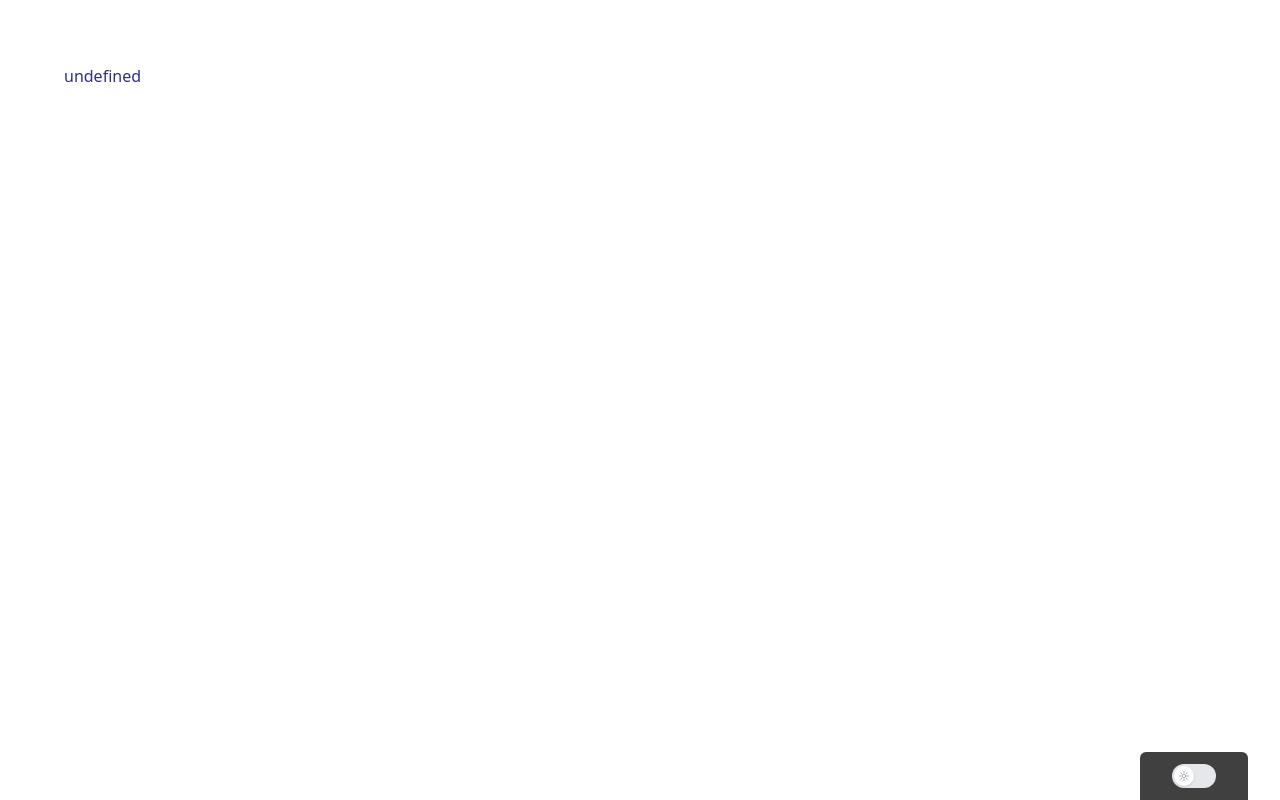
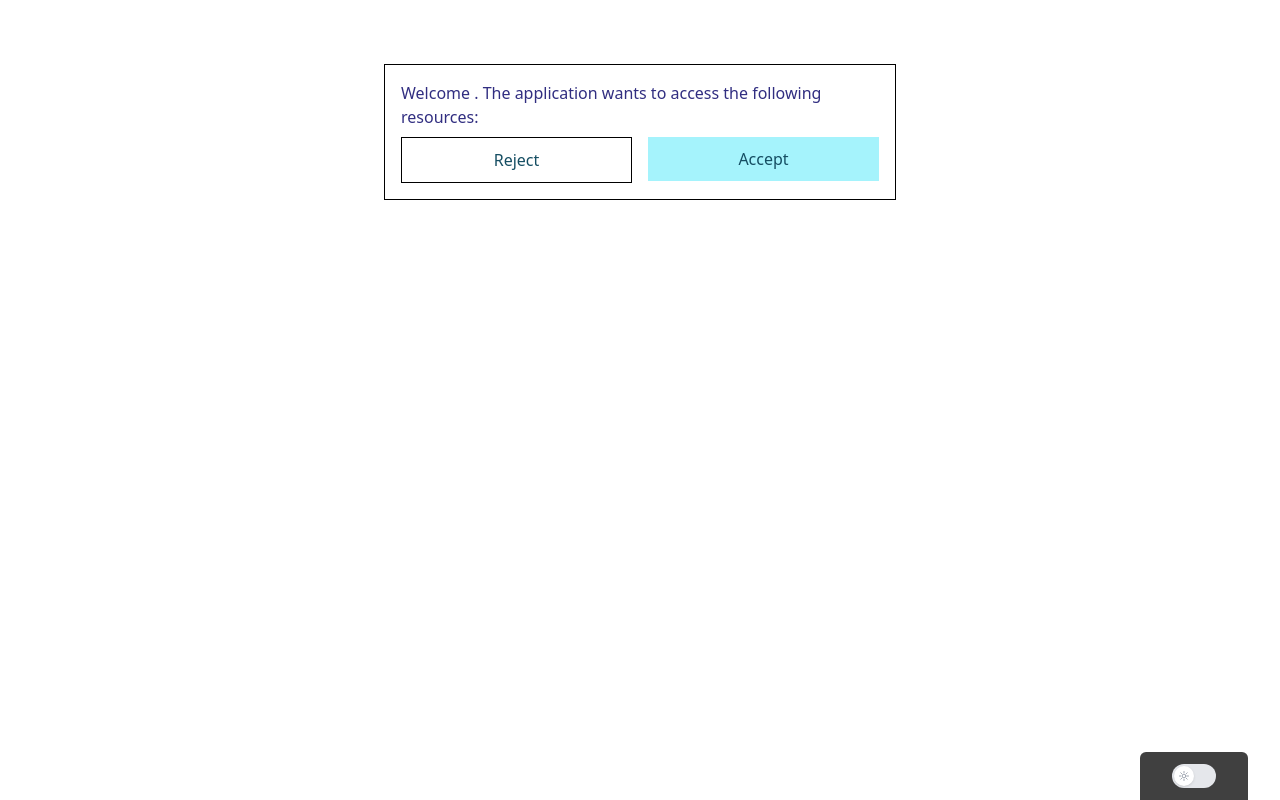
Before and after one commit to MarkusThielker/ory-kit, a SvelteKit app in the folder authentication/: page /flow/consent in a window 1280 px wide. Built offline with nearby package versions, Linux system fonts and the light colour scheme; what @ory/client would draw is missing.

Commit message:
ORY-7: adding hydra consent flow to UI

```diff
--- a/authentication/src/lib/i18n/de.json
+++ b/authentication/src/lib/i18n/de.json
@@ -48,8 +48,14 @@
   "verification": {
     "title": "Verifizierung"
   },
+  "consent": {
+    "title": "Autorisierung",
+    "description": "Willkommen {{name}}. Die Anwendung {{client}} möchte Zugriff auf folgende Daten:",
+    "accept": "Akzeptieren",
+    "reject": "Ablehnen"
+  },
   "root": {
     "title": "Welcome",
-    "greeting": "Willkommen, {name}!"
+    "greeting": "Willkommen, {{name}}!"
   }
 }
--- a/authentication/src/lib/i18n/en.json
+++ b/authentication/src/lib/i18n/en.json
@@ -48,6 +48,12 @@
   "verification": {
     "title": "Verification"
   },
+  "consent": {
+    "title": "Consent",
+    "description": "Welcome {{name}}. The application {{client}} wants to access the following resources:",
+    "accept": "Accept",
+    "reject": "Reject"
+  },
   "root": {
     "title": "Welcome",
     "greeting": "Welcome, {{name}}!"
--- a/authentication/src/routes/flow/consent/+page.server.ts
+++ b/authentication/src/routes/flow/consent/+page.server.ts
@@ -1,5 +1,6 @@
 import { oauthApi } from "$lib/server/ory";
 import type { PageServerLoad } from "./$types";
+import { redirect, type Actions } from "@sveltejs/kit";
 
 export const load: PageServerLoad = async ({ url }) => {
 
@@ -8,13 +9,28 @@ export const load: PageServerLoad = async ({ url }) => {
         return { status: 400 };
     }
 
-    console.log("consentChallenge", consentChallenge);
-
-    const request = await oauthApi
+    const requestRequest = await oauthApi
         .getOAuth2ConsentRequest({ consentChallenge })
         .then((it) => it.data);
 
     return {
-        oauth2ConsentRequest: request,
+        oauth2ConsentRequest: requestRequest,
     };
 };
+
+export const actions: Actions = {
+	accept: async ({ request }) => {
+        const data = await request.formData();
+        const response = await oauthApi.acceptOAuth2ConsentRequest({
+            consentChallenge: data.get("consentChallenge") as string
+        })
+        throw redirect(303, response.data.redirect_to)
+    },
+	reject: async ({ request }) => {
+        const data = await request.formData();
+        const response = await oauthApi.rejectOAuth2ConsentRequest({
+            consentChallenge: data.get("consentChallenge") as string
+        })
+        throw redirect(303, response.data.redirect_to)
+    }
+};
--- a/authentication/src/routes/flow/consent/+page.svelte
+++ b/authentication/src/routes/flow/consent/+page.svelte
@@ -1,14 +1,42 @@
 <script lang="ts">
-    import { t } from "$lib/i18n";
+    import { get } from "svelte/store";
+    import identityStore from "$lib/stores/identity";import { t } from "$lib/i18n";
+    import type { Identity } from "@ory/client";
     import type { PageData } from "./$types";
 
     export let data: PageData;
+
+    const identity: Identity | null = get(identityStore);
 </script>
 
 <svelte:head>
-    <title>{$t("page.login.title")}</title>
+    <title>{$t("page.consent.title")}</title>
 </svelte:head>
 
 <div class="space-y-8">
-    {JSON.stringify(data.oauth2ConsentRequest)}
+    <div class="card space-y-2">
+
+        <p>{$t('page.consent.description', { name: identity?.traits?.name ?? identity?.traits?.username, client: data.oauth2ConsentRequest?.client?.client_name ?? "" })}</p>
+
+        <ul>
+            {#each data.oauth2ConsentRequest?.requested_scope ?? [] as scope}
+                <li> - {scope}</li>
+            {/each}
+        </ul>
+
+        <div class="grid grid-cols-2 gap-4">
+            <form action="?/reject" method="post">
+                <input type="hidden" name="consentChallenge" value="{data.oauth2ConsentRequest?.challenge}" />
+                <button type="submit" class="btn-secondary w-full">
+                    {$t("page.consent.reject")}
+                </button>
+            </form>
+            <form action="?/accept" method="post">
+                <input type="hidden" name="consentChallenge" value="{data.oauth2ConsentRequest?.challenge}" />
+                <button type="submit" class="btn-primary w-full">
+                    {$t("page.consent.accept")}
+                </button>
+            </form>
+        </div>
+    </div>
 </div>
```
